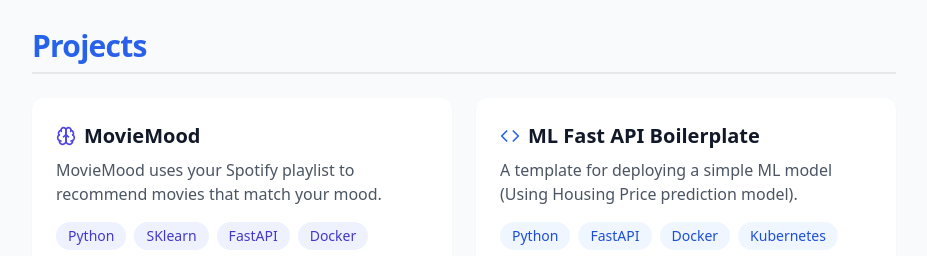
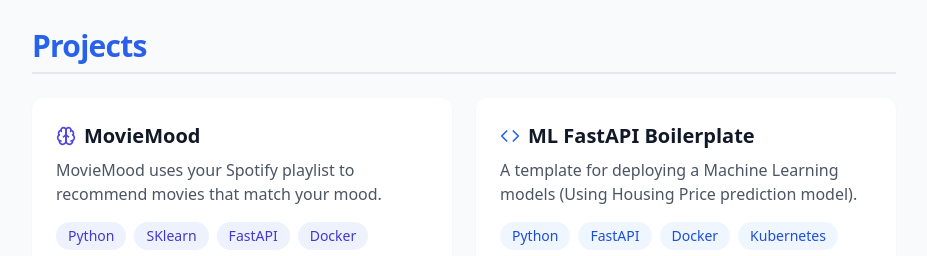
Before and after one commit to NeilPrabhu/NeilPrabhu.github.io, a React (Vite) app: page / in a window 1280 px wide. Shown: the part 2480-2736 px from the top of the page, without its empty margins (176-1103 px from the left). Built offline with nearby package versions, Linux system fonts and the light colour scheme.

Commit message:
Adj desc

```diff
--- a/src/components/Projects.tsx
+++ b/src/components/Projects.tsx
@@ -20,8 +20,8 @@
     demo: "https://moviemood.streamlit.app/"
   },
   {
-    title: "ML Fast API Boilerplate",
-    description: "A template for deploying a simple ML model (Using Housing Price prediction model).",
+    title: "ML FastAPI Boilerplate",
+    description: "A template for deploying a Machine Learning models (Using Housing Price prediction model).",
     technologies: ["Python", "FastAPI", "Docker", "Kubernetes"],
     category: 'tools',
     github: "https://github.com/NeilPrabhu/FastAPI-ML-Template"
```
